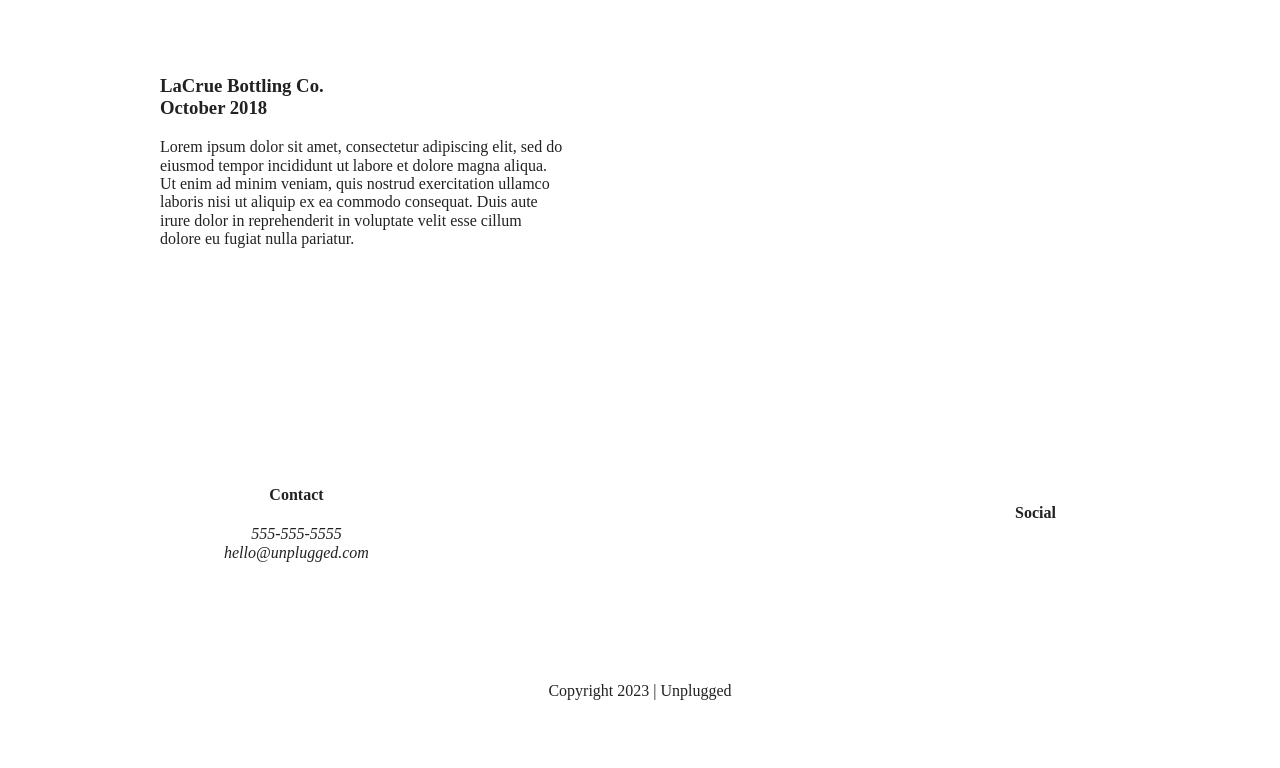
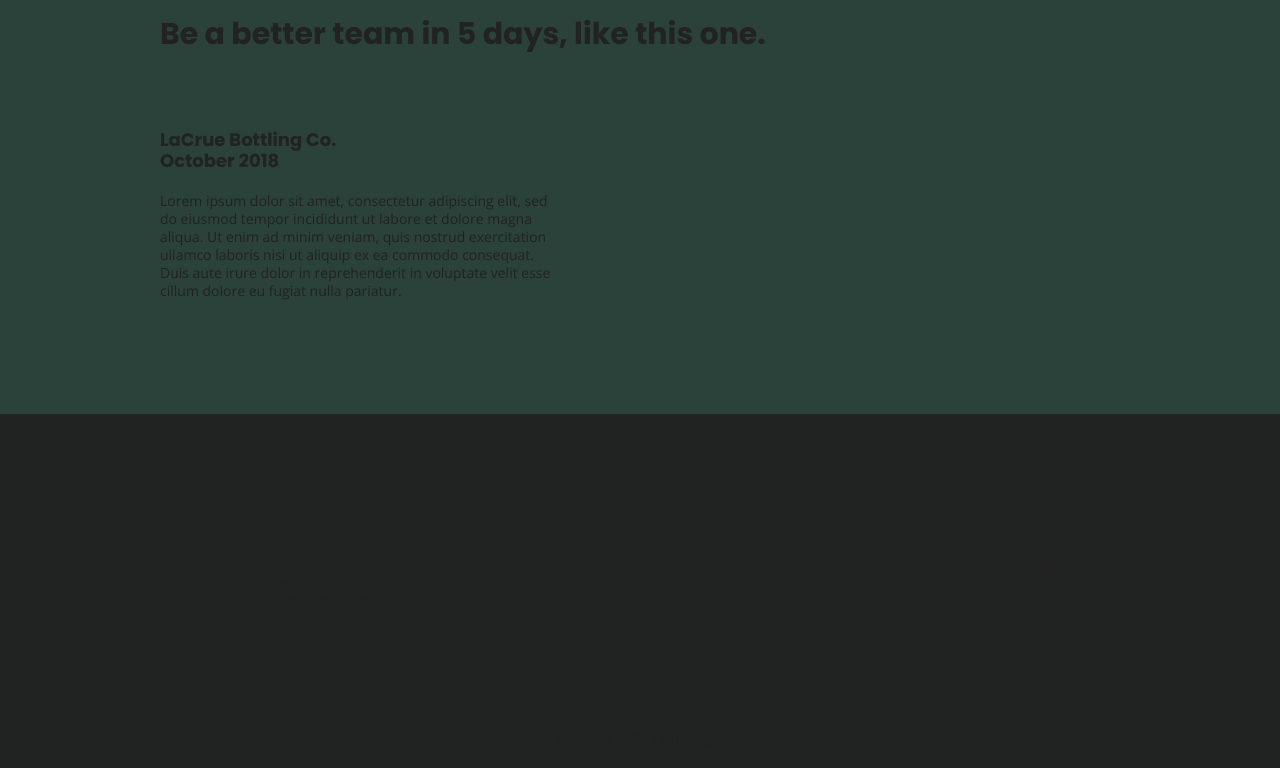
Before and after one commit to aprilf-n/unplugged, a website built with Parcel: page index.html in a window 1280 px wide. Shown: the part 1242-2010 px from the top of the page. Before the commit the page ends 1963 px from the top, so only its background shows below. Built offline with nearby package versions, Linux system fonts and the light colour scheme.

Commit message:
Added text styles

```diff
--- a/css/main.css
+++ b/css/main.css
@@ -87,6 +87,56 @@
    Author's custom styles
    ========================================================================== */
 
+/* General Styles */
+
+html {
+  font-size: 1rem;
+}
+
+body {
+  font-family: 'Open Sans', sans-serif;
+  font-size: 1em;
+  text-align: left;
+}
+
+ul,
+ol {
+  list-style-type: none;
+}
+
+a {
+  color: #e2e3ed;
+  text-decoration: none;
+}
+
+h2 {
+  font-family: 'Poppins', sans-serif;
+  font-size: 1.875em;
+}
+
+h3,
+h4 {
+  font-family: 'Poppins', sans-serif;
+  font-size: 1.125em;
+  margin: 20px 0;
+}
+
+p {
+  font-size: .875em;
+  line-height: 1.285;
+}
+
+address {
+  font-style: normal;
+}
+
+.content-wrapper {
+  width: 90%;
+  margin: 50px 0;
+}
+
+
+
 .content-wrapper {
   width: 90%;
   margin: 50px 0;
@@ -98,6 +148,7 @@
   display: flex;
   justify-content: center;
   padding: 15px 0;
+  background-color: #202322;
 }
 
 header .content-wrapper {
@@ -112,6 +163,7 @@
   width: 100%;
   height: 1px;
   margin: 10px 0 20px 0;
+  background-color: #3a3a3a;
 }
 
 header nav {
@@ -130,6 +182,7 @@
   flex-direction: column;
   align-items: center;
   text-align: center;
+  background-color: #202322;
 }
 
 footer p {
@@ -154,6 +207,7 @@
   display: flex;
   justify-content: center;
   align-items: center;
+  background-color: #527158;
 }
 
 footer .copyright {
@@ -175,7 +229,9 @@
 aside {
   display: flex;
   justify-content: center;
+  background-color: #527158;
 }
+
 
 /**** Features ****/
 
@@ -209,6 +265,7 @@
 .reviews {
   display: flex;
   justify-content: center;
+  background-color: #2a423a;
 }
 
 .reviews h2 {
@@ -226,6 +283,7 @@
 .mission {
   display: flex;
   justify-content: center;
+  background-color: #527158;
 }
 
 .contact-section {
@@ -242,6 +300,7 @@
 .faq {
   display: flex;
   justify-content: center;
+  background-color: #527158;
 }
 
 .faq .content-wrapper {
--- a/index.html
+++ b/index.html
@@ -20,6 +20,8 @@
   <link rel="stylesheet" href="css/main.css">
 
   <meta name="theme-color" content="#fafafa">
+  <!-- Google Fonts -->
+  <link href="https://fonts.googleapis.com/css?family=Open+Sans:400,700|Poppins:500,700" rel="stylesheet">
 </head>
 
 <body>
```
Also changed, not shown: about/index.html (+2 -0 lines), faq/index.html (+2 -0 lines).
